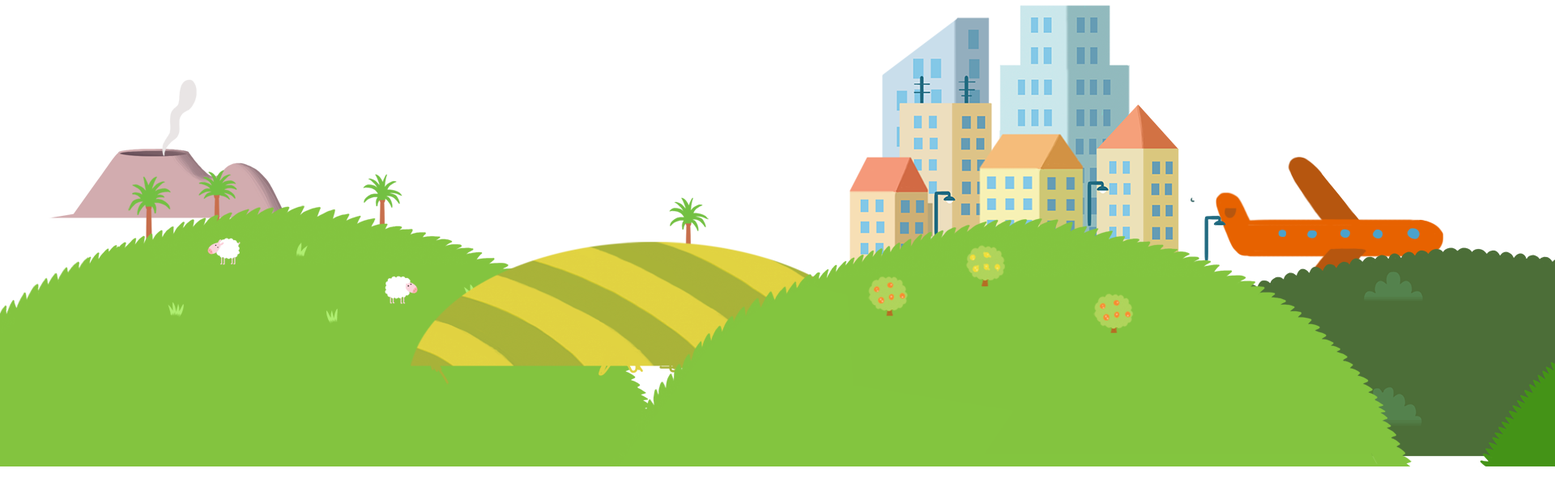
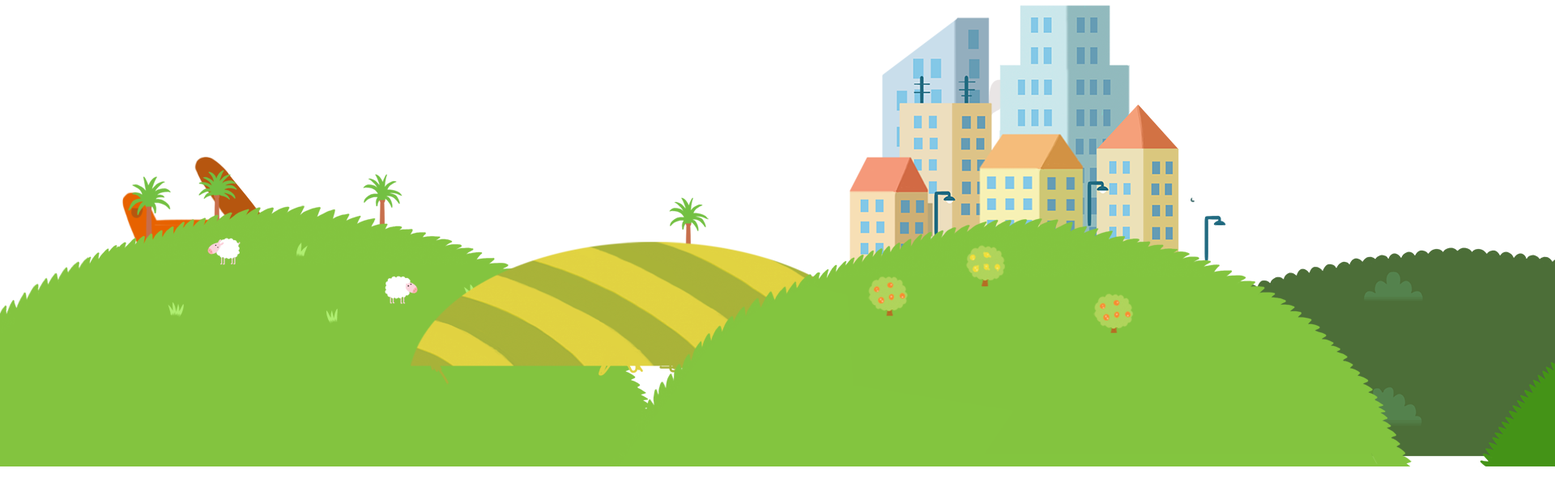
Before and after one commit to colibri-pl/colibri-react-carousel, a React (Create React App) app: page / in a window 1280 px wide. Shown: the part 164-780 px from the top of the page at 81% size, 1920 px wide, since content can reach past the window. Built offline with nearby package versions, Linux system fonts and the light colour scheme.

Commit message:
Alpha version

```diff
--- a/src/parallax/ParallaxLandscape.js
+++ b/src/parallax/ParallaxLandscape.js
@@ -64,8 +64,8 @@ class ParallaxLandscape extends Component {
                     y="10%"
                     move="right"
                     loop={true}
-                    speed="10"
-                    level={2}
+                    speed="1"
+                    level={10}
                 />
 
                 <ParallaxLandscapeLayer
@@ -74,12 +74,12 @@ class ParallaxLandscape extends Component {
                     stage={this.state.stage}
                     layer_name="hill"
                     img={background}
-                    x={0}
+                    x={1000}
                     y={0}
                     move={false}
                     loop={true}
                     speed="0"
-                    level={3}
+                    level={2}
                 />
                 </div>
 
--- a/src/parallax/ParallaxLandscapeLayer.js
+++ b/src/parallax/ParallaxLandscapeLayer.js
@@ -5,7 +5,7 @@ class ParallaxLandscapeLayer extends Component {
     constructor(props) {
         super(props);
         this.state = {
-            posx: parseInt(this.props.x),
+            posx: parseFloat(this.props.x),
             repeat: true,
         };
 
@@ -19,12 +19,12 @@ class ParallaxLandscapeLayer extends Component {
                 }
                 if (this.props.move === 'right' && this.state.repeat === true){
                     this.setState(previousState => {
-                        return { posx: previousState.posx + parseInt(this.props.speed) };
+                        return { posx: previousState.posx + parseFloat(this.props.speed) };
                     });
                 }
                 if (this.props.move === 'left' && this.state.repeat === true ){
                     this.setState(previousState => {
-                        return { posx: previousState.posx - parseInt(this.props.speed) };
+                        return { posx: previousState.posx - parseFloat(this.props.speed) };
                     });
                 }
 
```
